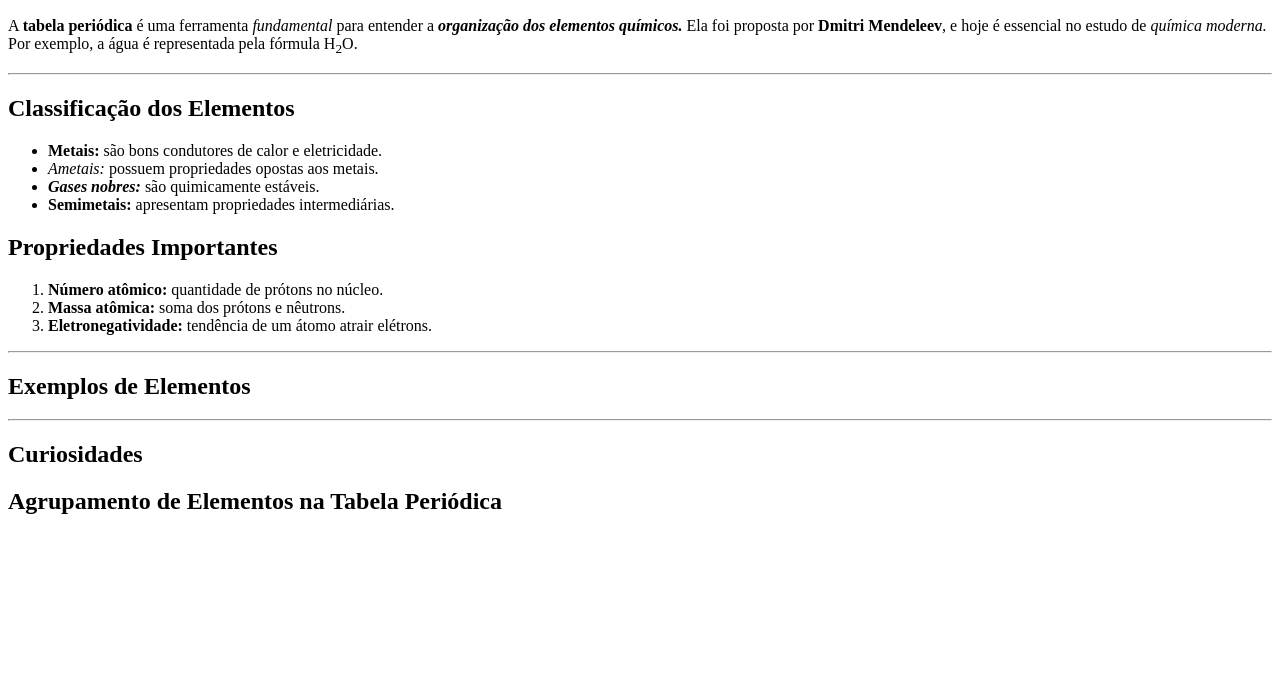
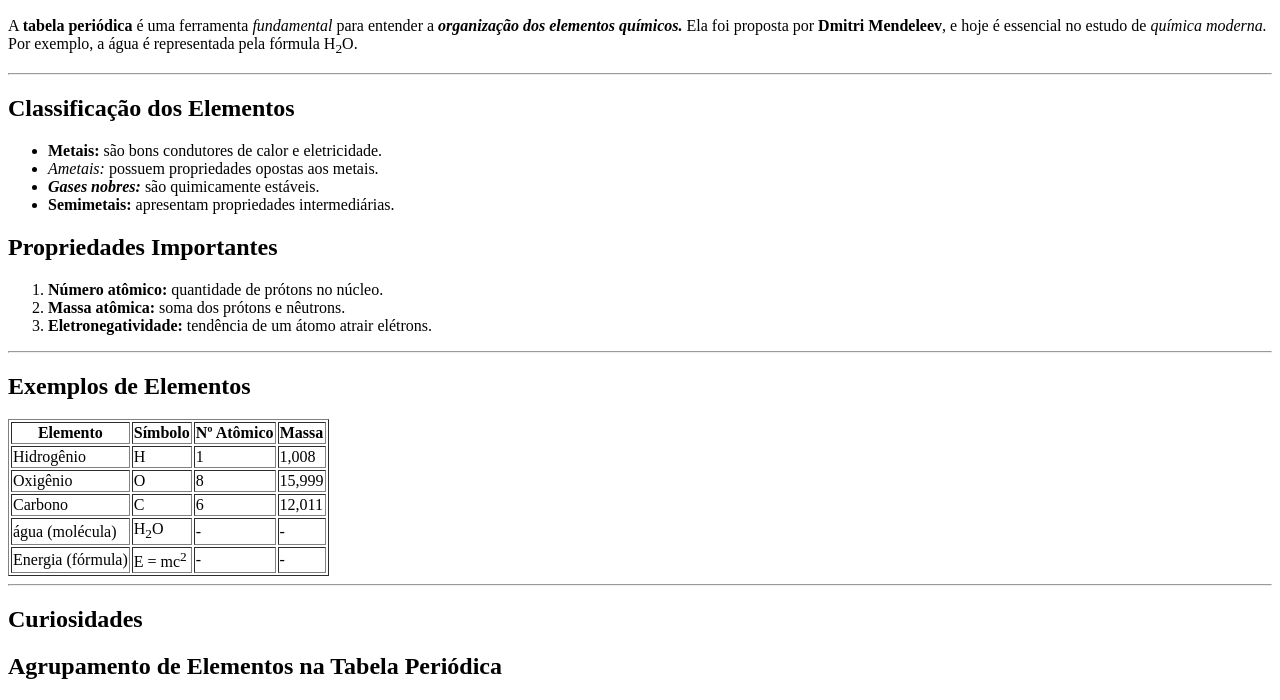
Before and after one commit to Jhuan-Martins/Revis-o-para-prova, a plain HTML site: page index.html in a window 1280 px wide. Shown: the part 110-810 px from the top of the page. Drawn offline with Linux system fonts and the light colour scheme.

Commit message:
exemplo de elementos finalizado

```diff
--- a/index.html
+++ b/index.html
@@ -9,31 +9,74 @@
     <h1>Resumo: <em>Tabela Periódica dos elementos</em></h1>
 
     <h2>Introdução</h2>
-    <p>A <strong>tabela periódica</strong> é uma ferramenta <em>fundamental</em> para entender a <strong><em>organização dos elementos químicos.</em></strong> Ela foi proposta por <strong>Dmitri Mendeleev</strong>, e hoje é essencial no estudo de <em>química moderna.</em> Por exemplo, a água é representada pela fórmula H<sub>2</sub>O.</p>
+
+    <p>
+        A <strong>tabela periódica</strong> é uma ferramenta <em>fundamental</em> para entender a <strong><em>organização dos elementos químicos.</em></strong> Ela foi proposta por <strong>Dmitri Mendeleev</strong>, e hoje é essencial no estudo de <em>química moderna.</em> Por exemplo, a água é representada pela fórmula H<sub>2</sub>O.
+    </p>
+
     <hr>
 
     <h2>Classificação dos Elementos</h2>
-    <p>
+
         <ul>
             <li><strong>Metais:</strong> são bons condutores de calor e eletricidade.</li>
             <li><em>Ametais:</em> possuem propriedades opostas aos metais.</li>
             <li><strong><em>Gases nobres:</em></strong> são quimicamente estáveis.</li>
             <li><strong>Semimetais:</strong> apresentam propriedades intermediárias.</li>
         </ul>
-    </p>
 
     <h2>Propriedades Importantes</h2>
-    <p>
+
         <ol>
             <li><strong>Número atômico:</strong> quantidade de prótons no núcleo.</li>
             <li><strong>Massa atômica:</strong> soma dos prótons e nêutrons.</li>
             <li><strong>Eletronegatividade:</strong> tendência de um átomo atrair elétrons.</li>
         </ol>
-    </p>
 
     <hr>
 
     <h2>Exemplos de Elementos</h2>
+
+        <table border="1">
+            <thead>
+                <th>Elemento</th>
+                <th>Símbolo</th>
+                <th>Nº Atômico</th>
+                <th>Massa</th>
+            </thead>
+            <tbody>
+                <tr>
+                    <td>Hidrogênio</td>
+                    <td>H</td>
+                    <td>1</td>
+                    <td>1,008</td>
+                </tr>
+                <tr>
+                    <td>Oxigênio</td>
+                    <td>O</td>
+                    <td>8</td>
+                    <td>15,999</td>
+                </tr>
+                <tr>
+                    <td>Carbono</td>
+                    <td>C</td>
+                    <td>6</td>
+                    <td>12,011</td>
+                </tr>
+                <tr>
+                    <td>água (molécula)</td>
+                    <td>H<sub>2</sub>O</td>
+                    <td>-</td>
+                    <td>-</td>
+                </tr>
+                <tr>
+                    <td>Energia (fórmula)</td>
+                    <td>E = mc<sup>2</sup></td>
+                    <td>-</td>
+                    <td>-</td>
+                </tr>
+            </tbody>
+        </table>
 
     <hr>
 
```
